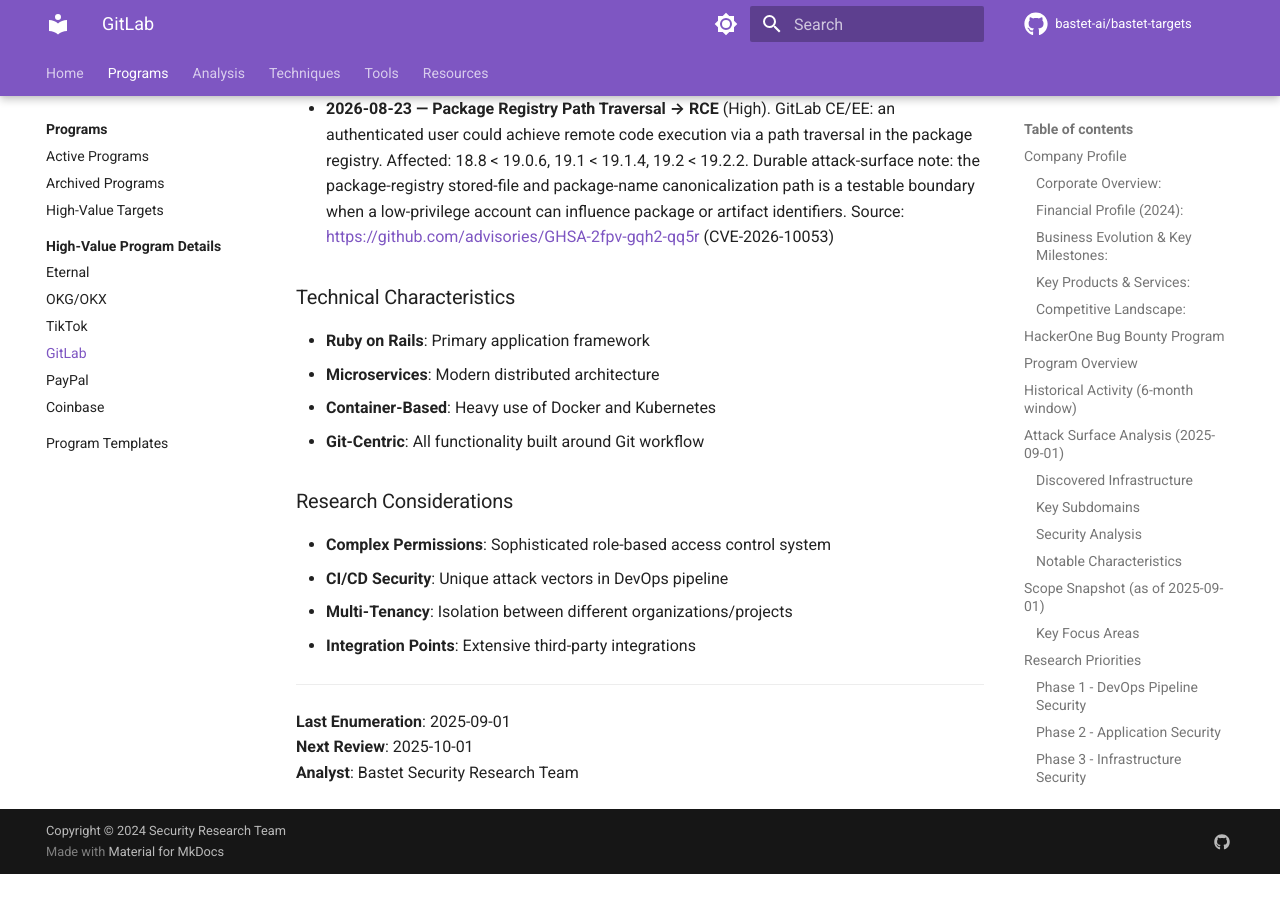
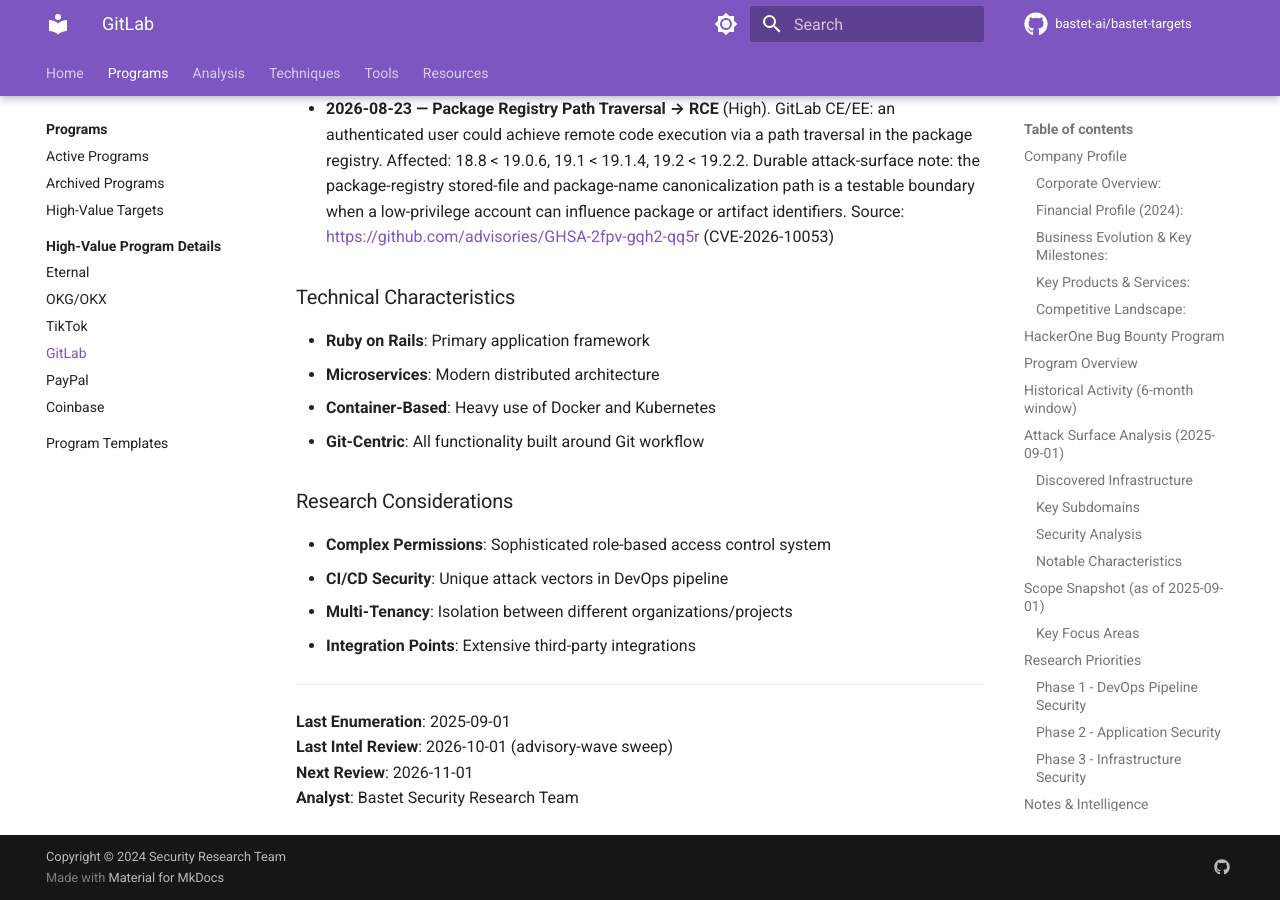
Before and after one commit to bastet-ai/bastet-targets, an MkDocs documentation site: the page built from docs/programs/gitlab/README.md, in a window 1280 px wide and 900 px high, scrolled down 4947 px. Built offline with MkDocs 1.6.1 and Material for MkDocs 9.7.7, drawn with Linux system fonts in a browser that asks for light colours; comment, search, counter and statistics services are not loaded; before the commit the page ends 5821 px from its top, so only the background shows below that.

Commit message:
GitLab program: date-stamp 2026-10-01 advisory-wave intel review, next review 2026-11-01

```diff
--- a/docs/programs/gitlab/README.md
+++ b/docs/programs/gitlab/README.md
@@ -149,5 +149,6 @@
 ---
 
 **Last Enumeration**: 2025-09-01
-**Next Review**: 2025-10-01
+**Last Intel Review**: 2026-10-01 (advisory-wave sweep)
+**Next Review**: 2026-11-01
 **Analyst**: Bastet Security Research Team
```
